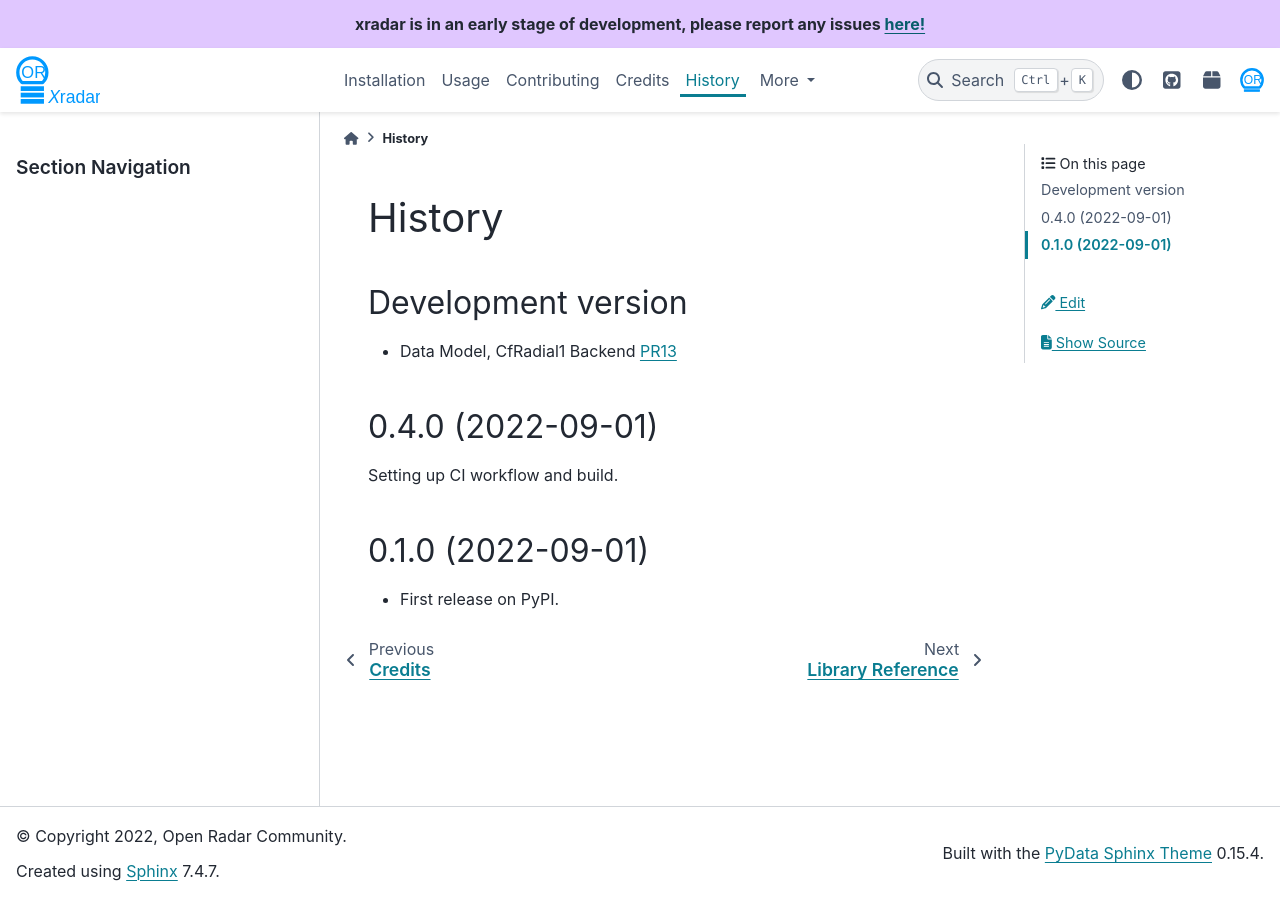
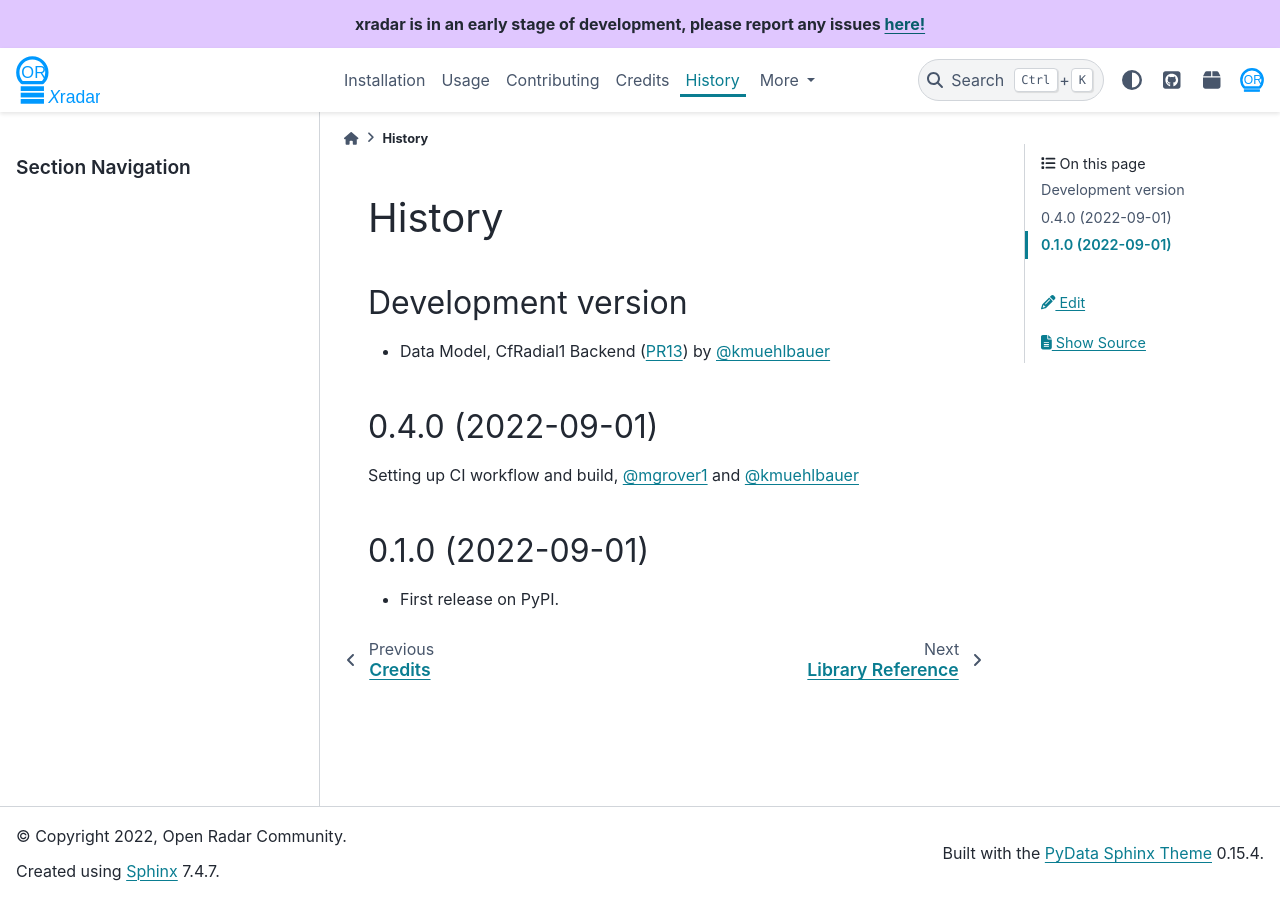
Before and after one commit to openradar/xradar, a Sphinx documentation site: the page built from docs/history.md, in a window 1280 px wide. Built offline with Sphinx 7.4.7 and the PyData theme 0.15.4, drawn with Linux system fonts in a browser that asks for light colours; the version number could not be read and is left out.

Commit message:
WIP: fix history

```diff
--- a/docs/history.md
+++ b/docs/history.md
@@ -2,11 +2,11 @@
 
 ## Development version
 
-* Data Model, CfRadial1 Backend {pull}`13`
+* Data Model, CfRadial1 Backend ({pull}`13`) by [@kmuehlbauer](https://github.com/kmuehlbauer)
 
 ## 0.4.0 (2022-09-01)
 
-Setting up CI workflow and build.
+Setting up CI workflow and build, [@mgrover1](https://github.com/mgrover1) and [@kmuehlbauer](https://github.com/kmuehlbauer)
 
 ## 0.1.0 (2022-09-01)
 
```
